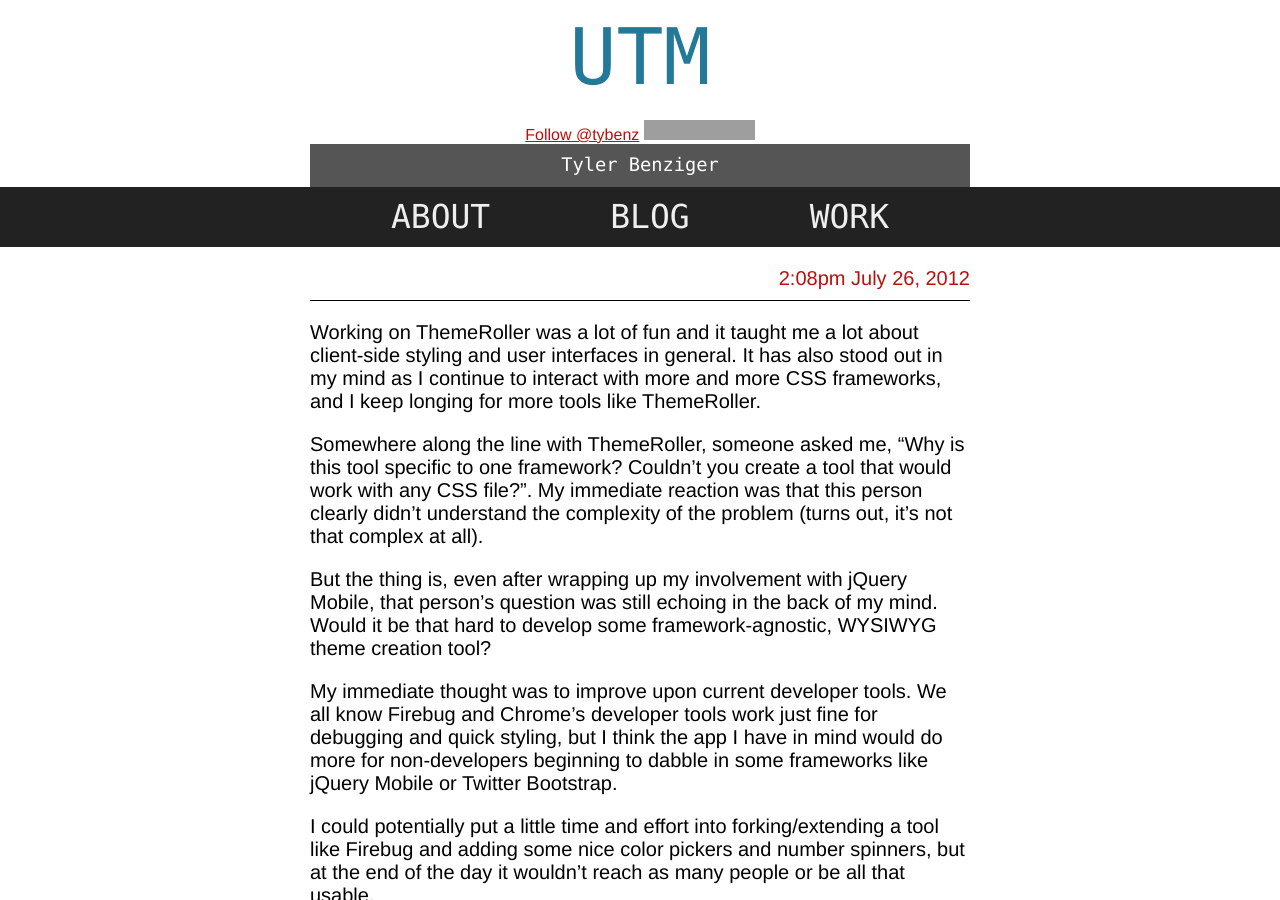
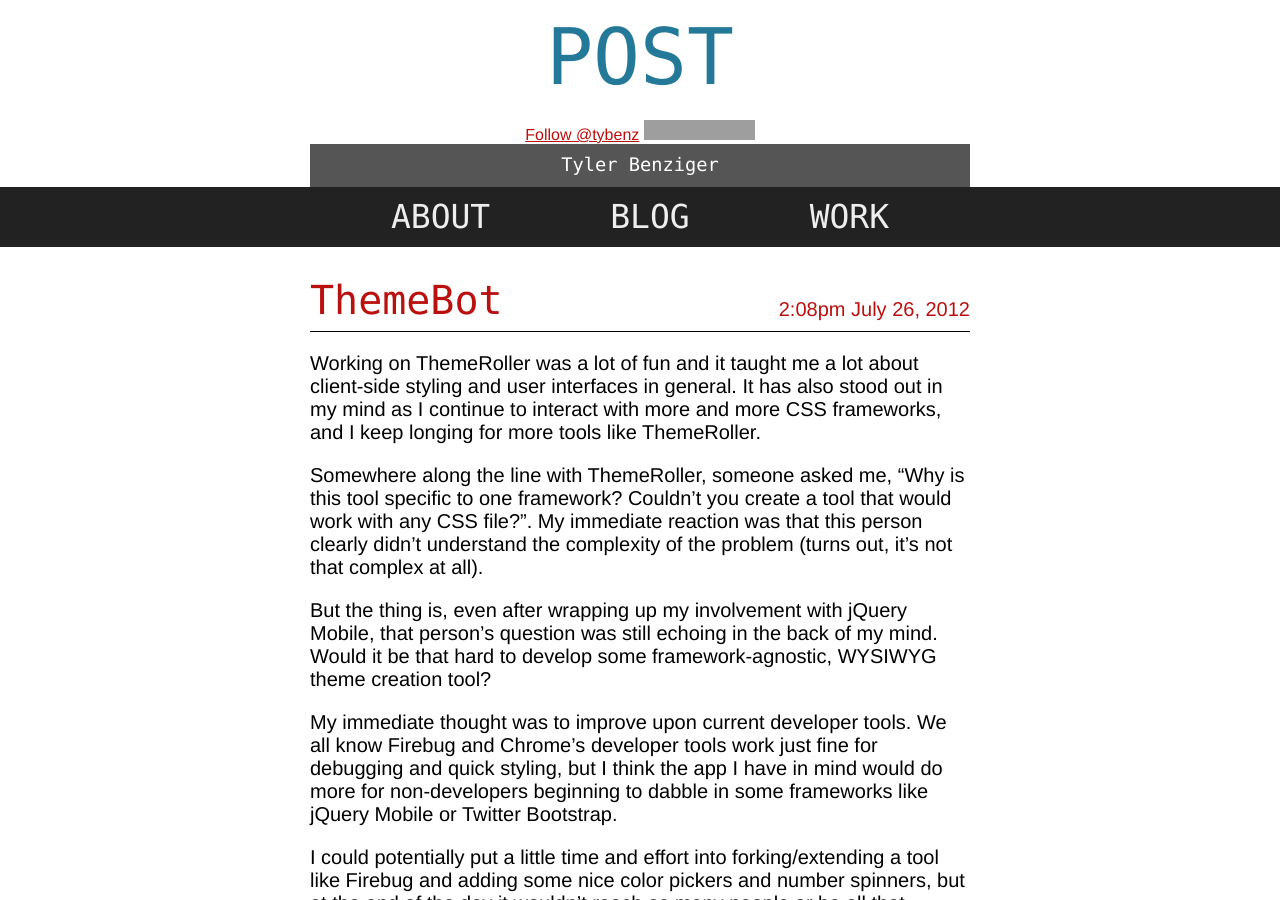
Before and after one commit to tybenz/blog, a Jekyll site: the page built from _posts/2012-07-24-themebot.md, in a window 1280 px wide and 900 px high. Built offline with Jekyll 4.4.1, drawn with Linux system fonts in a browser that asks for light colours; comment, search, counter and statistics services are not loaded; grey boxes are pictures that could not be loaded.

Commit message:
reworked titles

```diff
--- a/_layouts/default.html
+++ b/_layouts/default.html
@@ -6,7 +6,7 @@
 <head>
 
 	<meta charset="utf-8">
-	<title>Tyler Benziger</title>
+	<title>Tyler Benziger | {{ page.title }}</title>
 	<meta name="description" content="Developer site of Tyler Benziger">
 	<meta name="author" content="Tyler Benziger">
 
--- a/_layouts/post.html
+++ b/_layouts/post.html
@@ -6,7 +6,7 @@
 <head>
 
 	<meta charset="utf-8">
-	<title>Tyler Benziger</title>
+	<title>Tyler Benziger | {{ page.title }}</title>
 	<meta name="description" content="Developer site of Tyler Benziger">
 	<meta name="author" content="Tyler Benziger">
 
@@ -44,7 +44,7 @@
 
     <div class="header">
         <div class="container">
-            <h1>{{ page.title }}</h1>
+            <h1>POST</h1>
             <span class="social">
                 <span id="twitter-big"><a href="https://twitter.com/tybenz" class="twitter-follow-button" data-show-count="false">Follow @tybenz</a></span>
                 <iframe id="github" src="http://markdotto.github.com/github-buttons/github-btn.html?user=tybenz&type=follow" allowtransparency="true" frameborder="0" scrolling="0" width="111px" height="20px"></iframe>
@@ -69,7 +69,7 @@
         <div class="container">
             <div class="post">
                 <div class="post-header">
-                    <br />
+                    <h1>{{ page.title }}</h1>
                     <span class="date">{{ page.date | date: "%l:%M%P %B %e, %Y" }}</span>
                 </div>
                 <div class="post-body">
--- a/_posts/2012-07-24-universal-theming-machine.md
+++ b/_posts/2012-07-24-themebot.md
@@ -1,6 +1,6 @@
 ---
 layout: post
-title: UTM
+title: ThemeBot
 date: 2:08PM July 24, 2012
 ---
 
--- a/projects/index.html
+++ b/projects/index.html
@@ -1,6 +1,6 @@
 ---
 layout: default
-title: work
+title: Work
 ---
 
 <div class="post">
```
